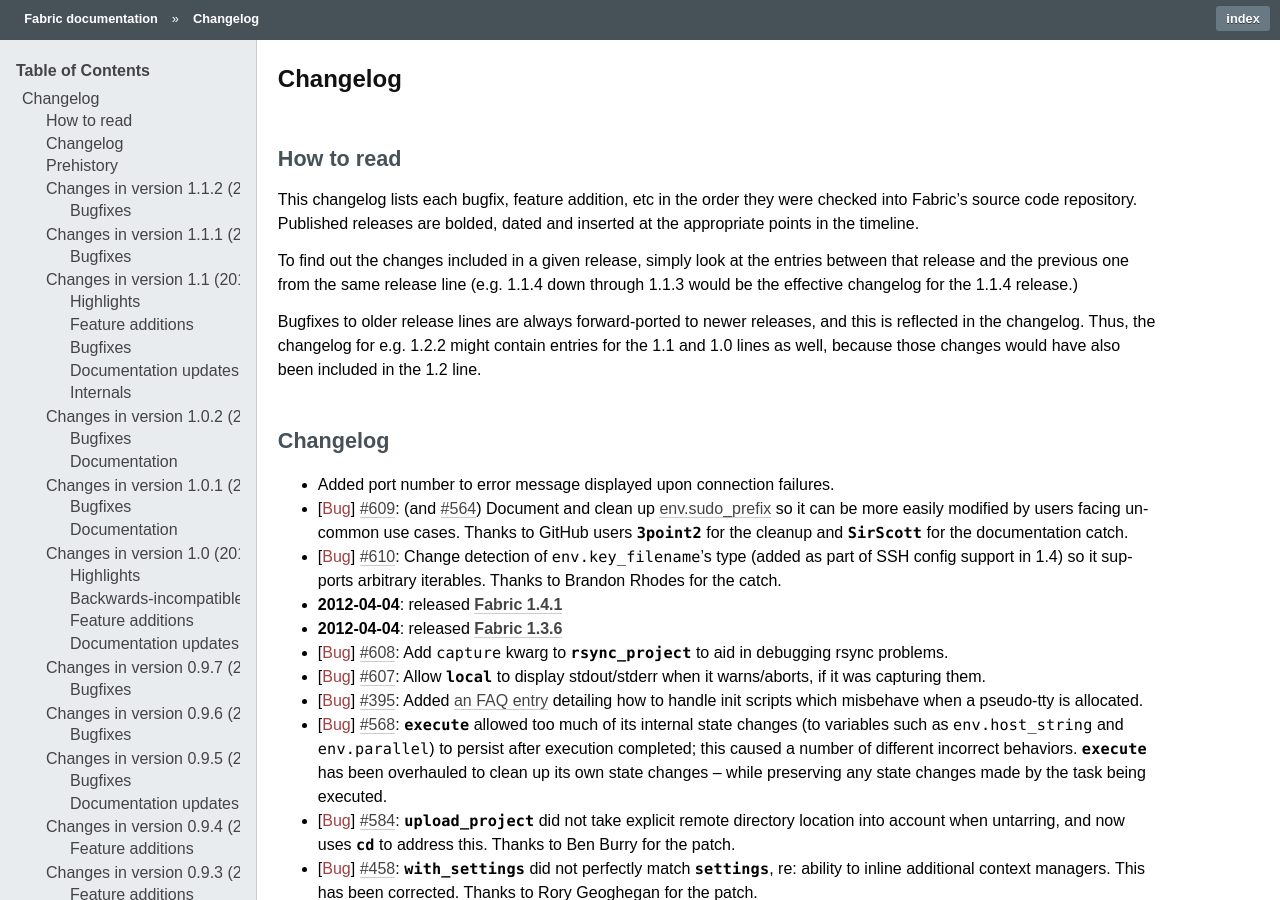
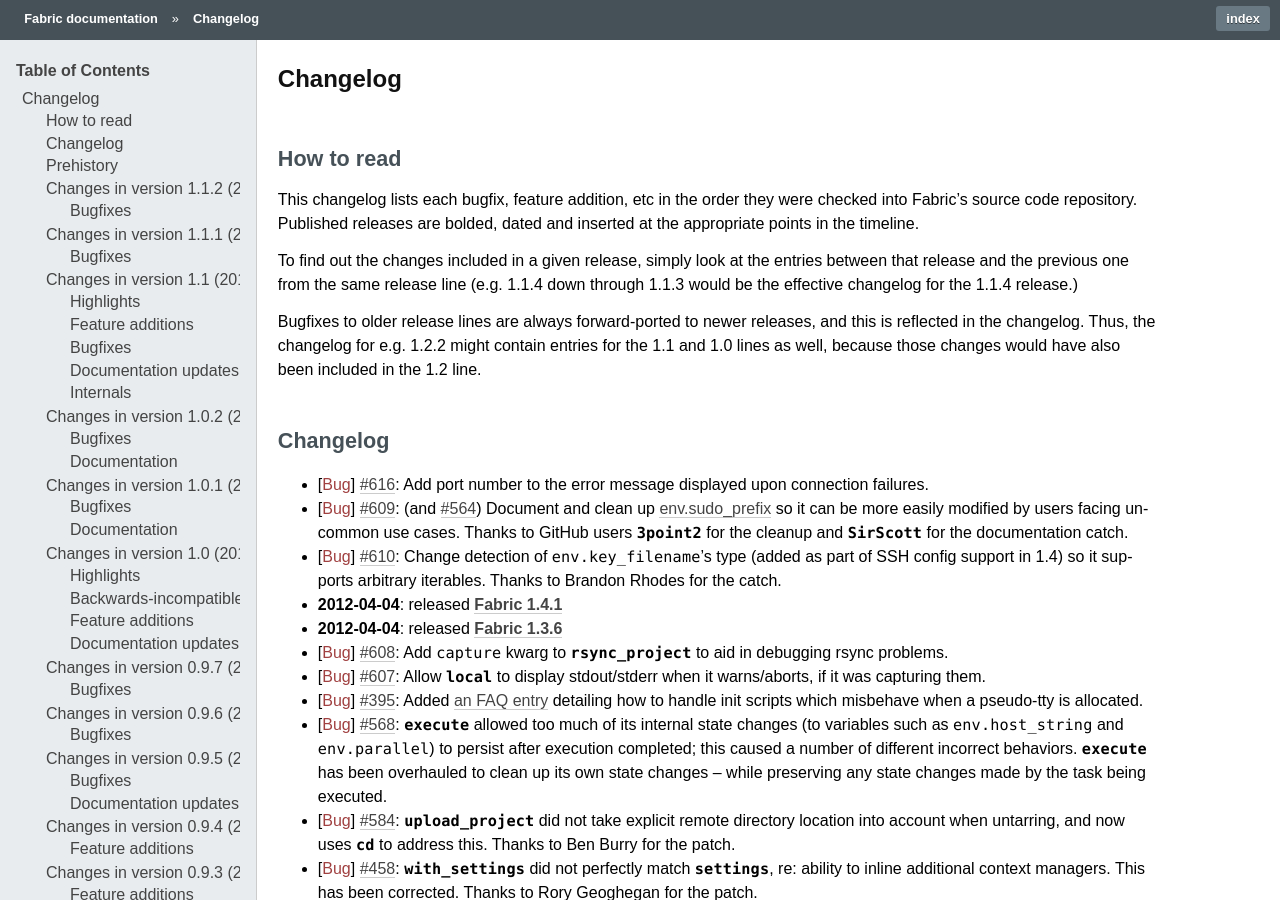
Before and after one commit to fabric/fabric, a Sphinx documentation site: the page built from docs/changelog.rst, in a window 1280 px wide and 900 px high. Built offline with Sphinx 7.4.7, drawn with Linux system fonts in a browser that asks for light colours; pages that are not in the unit, such as notebooks, are missing from menus; the version number could not be read and is left out.

Commit message:
Update changelog entry re #616, fixes #616

```diff
--- a/docs/changelog.rst
+++ b/docs/changelog.rst
@@ -25,7 +25,8 @@
 Changelog
 =========
 
-* Added port number to error message displayed upon connection failures.
+* :bug:`616` Add port number to the error message displayed upon connection
+  failures.
 * :bug:`609` (and :issue:`564`) Document and clean up :ref:`env.sudo_prefix
   <sudo_prefix>` so it can be more easily modified by users facing uncommon
   use cases. Thanks to GitHub users `3point2` for the cleanup and `SirScott`
```
